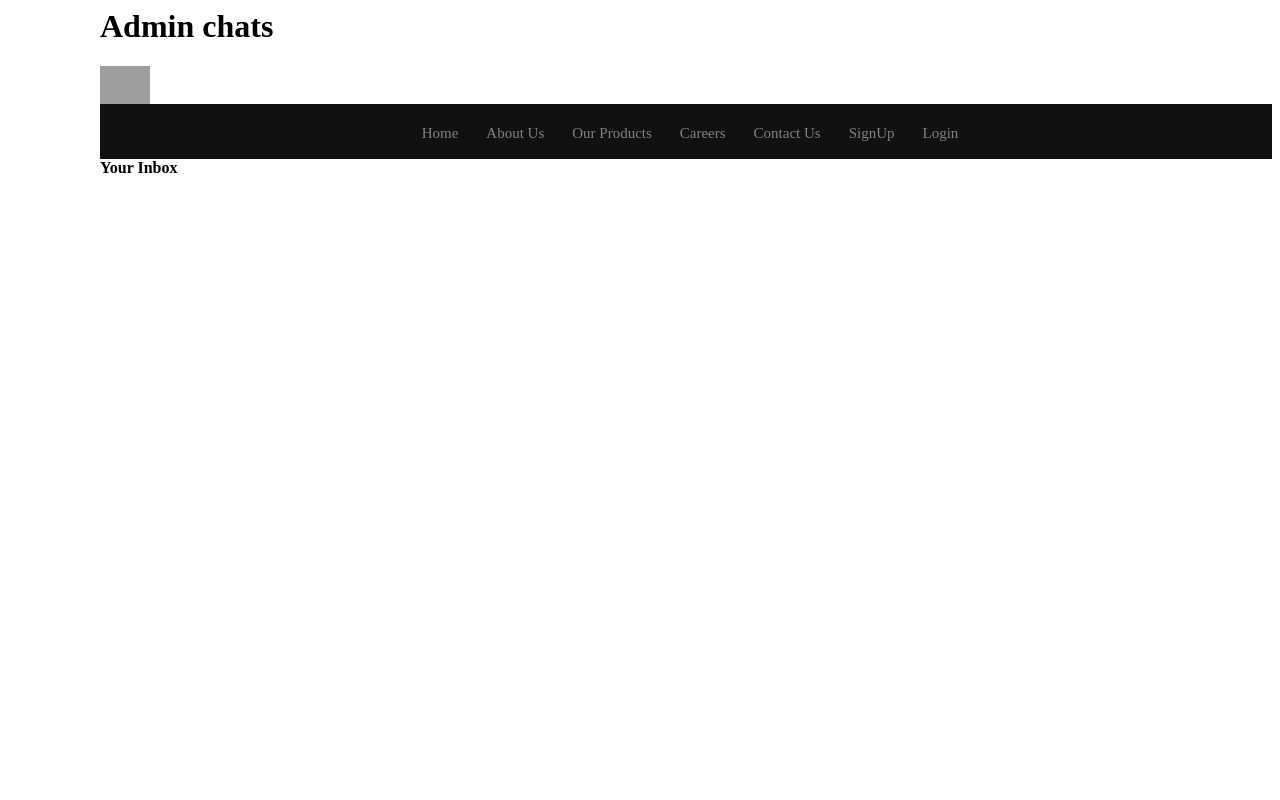
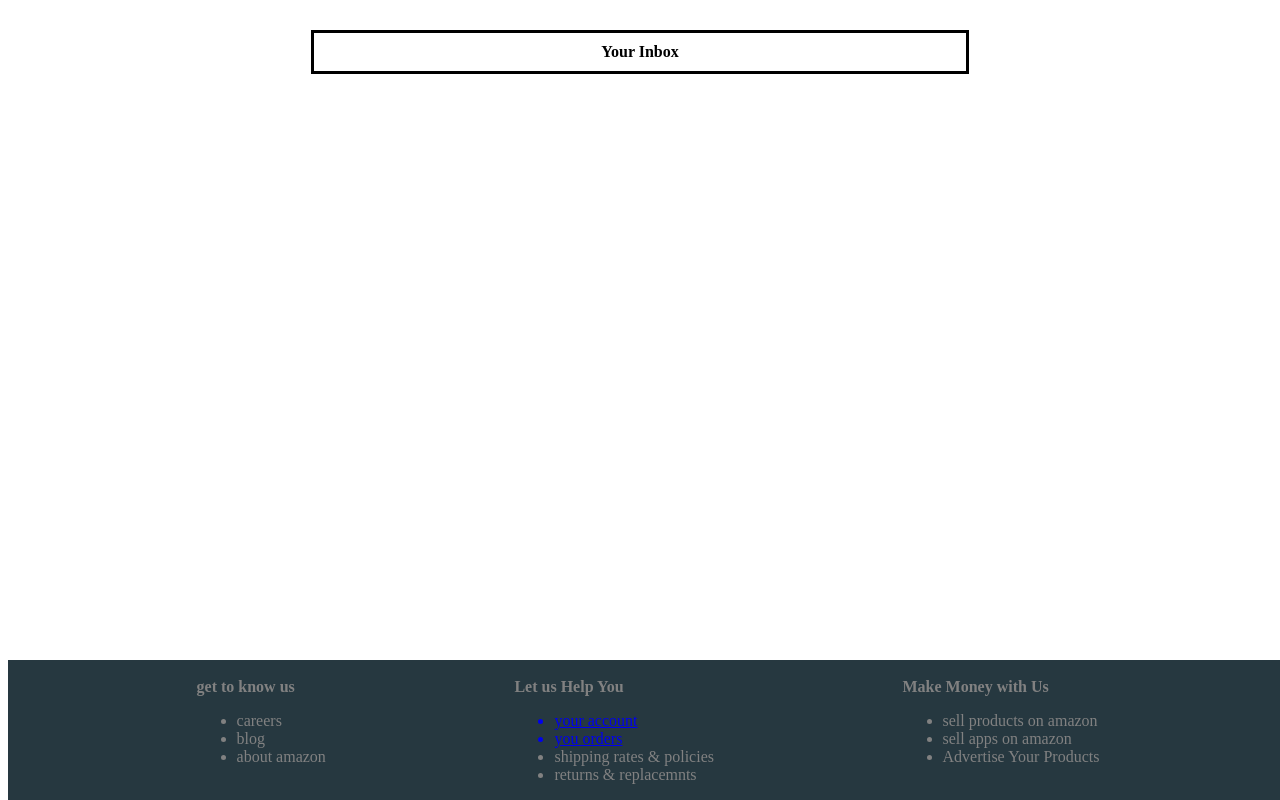
Before and after one commit to Ashraf-Jr/web-project, a PHP site: page /chatAdmin.php in a window 1280 px wide. Run offline with PHP 8.4, Linux system fonts and the light colour scheme; data that the repository does not hold is empty; grey boxes are pictures that could not be loaded.

Commit message:
Update chatAdmin.php

```diff
--- a/chatAdmin.php
+++ b/chatAdmin.php
@@ -1,8 +1,5 @@
-<?php  session_start();?>
-<html>
-<h1>Admin chats</h1>
-
 <?php
+session_start();
 if(isset($_SESSION['ID']))
 {
 if($_SESSION['Role']==1)
@@ -19,16 +16,43 @@ if(isset($_SESSION['ID']))
 }
 else if($_SESSION['Role']==4)
 {
-    include_once("auditormenu.php");
-  }
-
+include_once("auditor menu.php");
 }
 else
 {
 include_once("menu.php");
 }
+}
+ ?>
+<html>
+<style>
 
-echo "<strong>Your Inbox</strong><br>";
+
+.inbox
+{
+  margin: 30px;
+  padding: 10px;
+  border-style: solid;
+  width:50%;
+
+}
+
+</style>
+<!-- <h1>Admin chats</h1> -->
+
+<?php
+if(isset($_SESSION['ID']))
+{
+  if($_SESSION['Role']==1)
+  {
+    include_once("client menu.php");
+  }
+  else if($_SESSION['Role']==2)
+  {
+    include_once("admin menu.php");
+  }
+}
+echo "<center><div class='inbox'><strong>Your Inbox</strong><br>";
 $conn=mysqli_connect("localhost","root","","market place");
 $getClients="select distinct Fromm,FirstName from chat inner join user where chat.Fromm=user.UserID ";
 $getClientsResult=$conn->query($getClients);
@@ -37,7 +61,7 @@ if($getClientsResult)
   while($row=$getClientsResult->fetch_array(MYSQLI_ASSOC))
   {
     ?>
-    <a href="AdminViewMessage.php?client=<?=$row['Fromm']?>"><?=$row['FirstName'] ?></a><br>
+    <a  href="AdminViewMessage.php?client=<?=$row['Fromm']?>"><?=$row['FirstName'] ?></a><br>
     <?php
   }
 }
@@ -47,4 +71,36 @@ echo"No messages sent yet";
 }
 
  ?>
+</div></center>
+<footer style="background-color:#ededed;width:100%;background-color:#263840;color:#818181;position:absolute;bottom:0px">
+  <br>
+  <div style="justify-content:space-evenly;display:flex">
+  <div>
+    <b>get to know us</b>
+    <ul>
+      <li>careers</li>
+      <li>blog</li>
+      <li>about amazon</li>
+    </ul>
+  </div>
+  <div>
+<b>Let us Help You </b>
+<ul>
+ <a href="Account.php" alt=" your account"><li>your account</li></a>
+ <a href="YouOrders.php"><li>you orders</li></a>
+ <li>shipping rates & policies</li>
+ <li>returns & replacemnts</li>
+</ul>
+</div>
+<div>
+ <b>Make Money with Us</b>
+ <ul>
+   <li>sell products on amazon</li>
+   <li>sell apps on amazon</li>
+     <li>Advertise Your Products</li>
+     </ul>
+</div>
+
+</div>
+</footer>
 </html>
```
Lines whose indentation alone changed are shown as unchanged.
